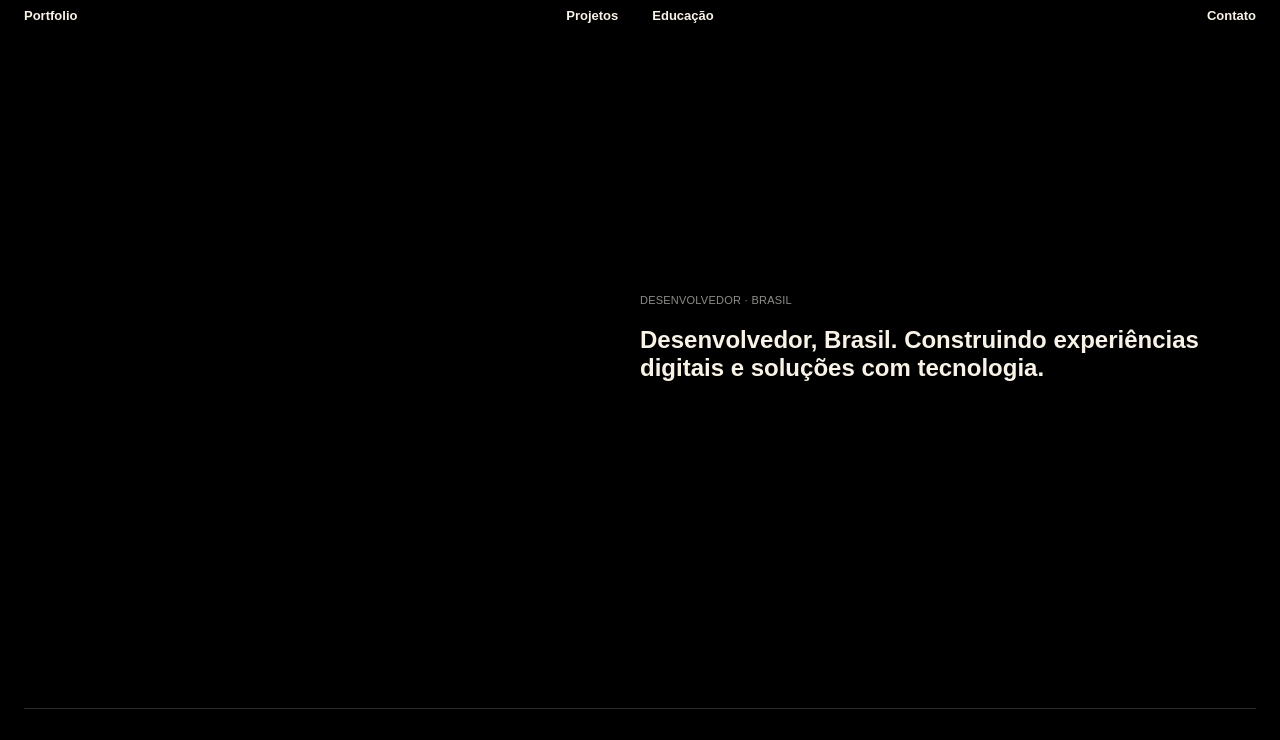
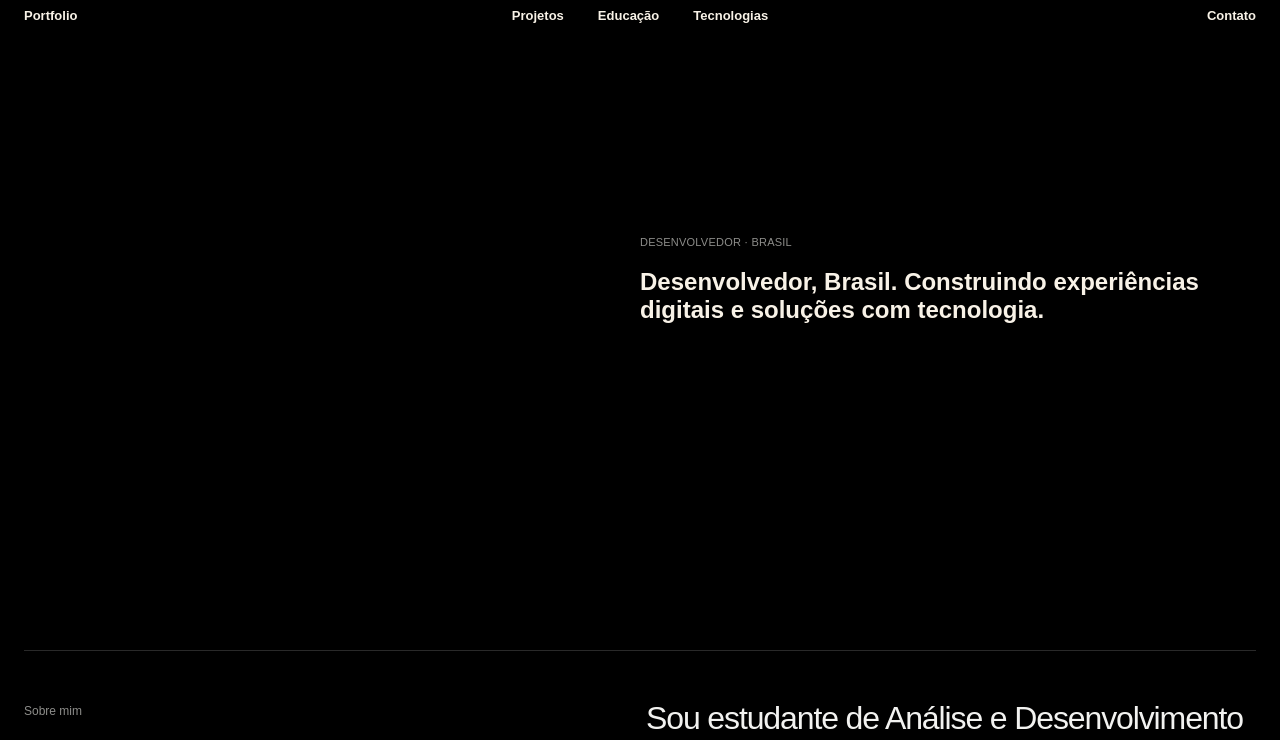
Before and after one commit to MiguelVarjao/Portfolio, a React (Vite) app: page / in a window 1280 px wide. Shown: the top 740 px of the page. Built offline with nearby package versions, Linux system fonts and the light colour scheme.

Commit message:
Atualizando navbar

```diff
--- a/src/App.jsx
+++ b/src/App.jsx
@@ -80,7 +80,7 @@ function App() {
           </div>
         </section>
 
-        <section  className="selected section-shell">
+        <section  id="tecnologias"className="selected section-shell">
           <div className="selected-title">
             <span className="small-label">PROJETOS</span>
             <h2>O que venho construindo</h2>
--- a/src/components/Navbar.jsx
+++ b/src/components/Navbar.jsx
@@ -9,6 +9,7 @@ function Navbar() {
         <ul>
           <li><a href="#projetos">Projetos</a></li>
           <li><a href="#educacao">Educação</a></li>
+          <li><a href="#tecnologias">Tecnologias</a></li>
         </ul>
       </nav>
 
--- a/src/styles.css
+++ b/src/styles.css
@@ -32,15 +32,19 @@ a {
 
 .navbar {
   width: min(1350px, calc(100% - 48px));
+  height: 45px;
   margin: 0 auto;
-  height: 58px;
   display: grid;
   grid-template-columns: 1fr auto 1fr;
   align-items: start;
   padding-top: 3px;
-  position: relative;
+  position: fixed;
+  top: 0;
+  left: 50%;
+  transform: translateX(-50%);
   z-index: 10;
   color: rgb(248, 242, 231);
+  background-color: rgba(0, 0, 0, 0.877);
 }
 
 .barra-principal,
```
